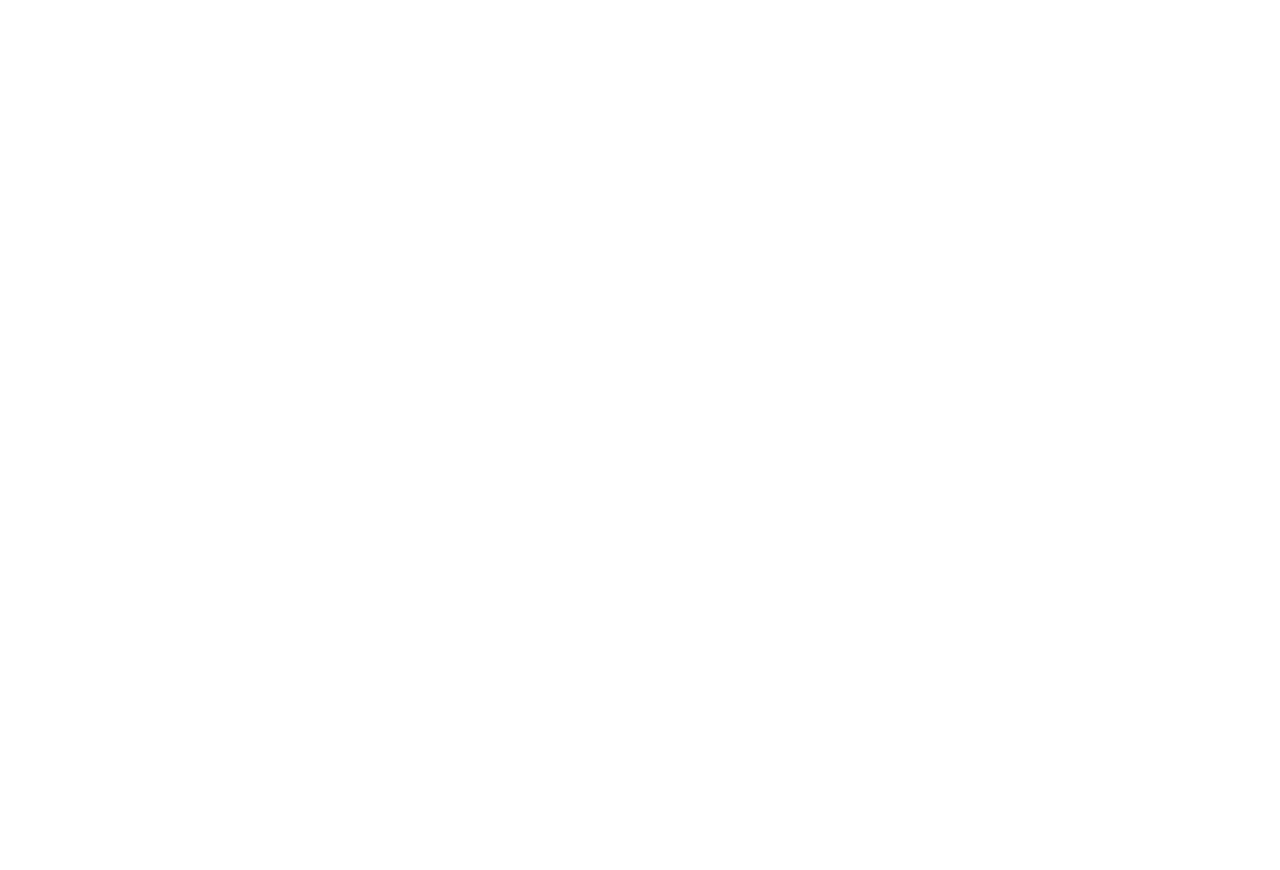
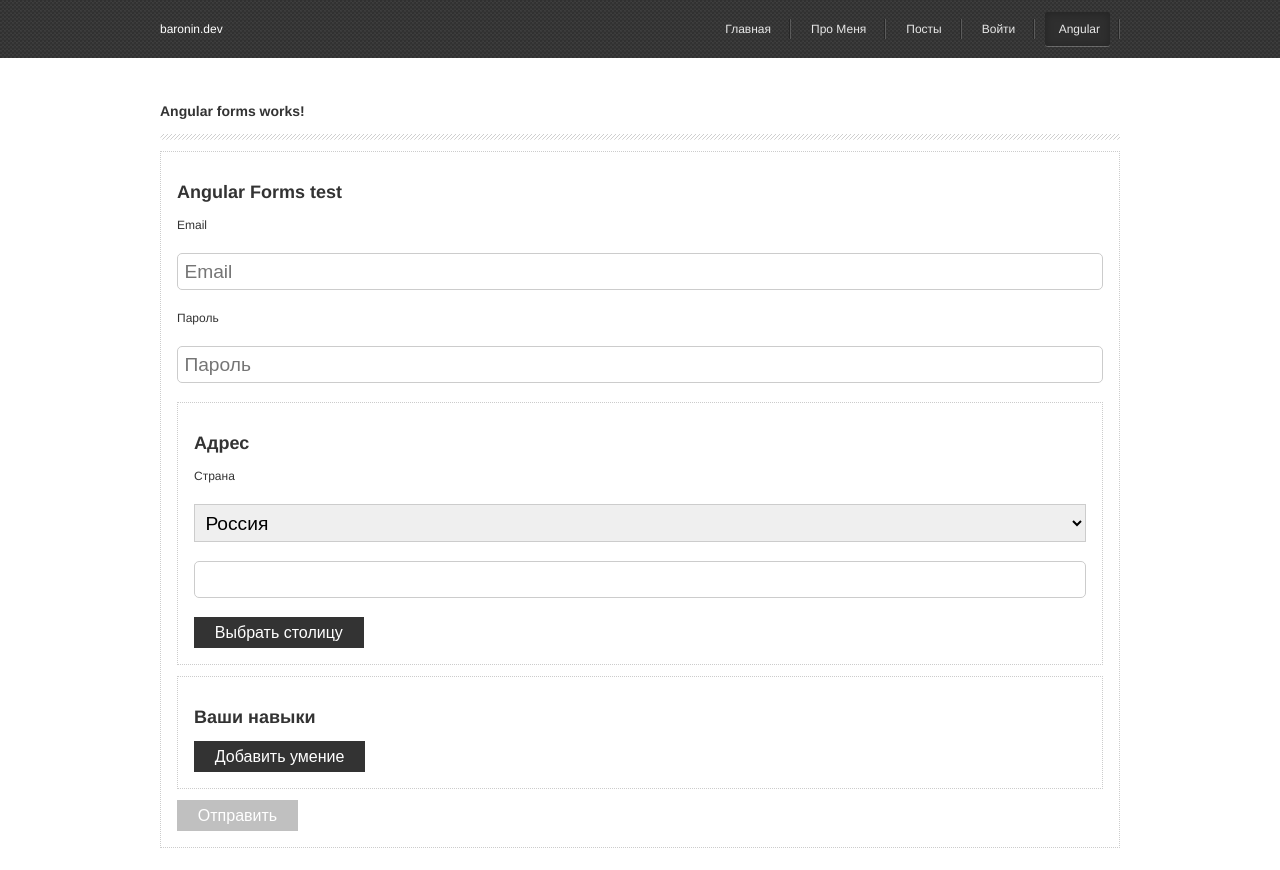
Before and after one commit to baronin/angular-blog, an Angular app: page /angular/forms in a window 1280 px wide. Before the commit this address led to /. Before the commit the page ends 800 px from the top, so only its background shows below. Built offline with nearby package versions, Linux system fonts and the light colour scheme.

Commit message:
work with form

```diff
--- a/src/app/app.routing.ts
+++ b/src/app/app.routing.ts
@@ -6,6 +6,7 @@
 import {PostsComponent} from './pages/posts/posts.component';
 import {AboutComponent} from './pages/about/about.component';
 import {AngularComponent} from './pages/angular/angular.component';
+import {FormsComponent} from './pages/angular/forms/forms.component';
 
 export const AppRoutes: Routes = [
   { path: '', component: MainComponent },
@@ -13,6 +14,7 @@
   { path: 'myPosts', component: PostsComponent },
   { path: 'about', component: AboutComponent },
   { path: 'angular', component: AngularComponent },
+  { path: 'angular/forms', component: FormsComponent },
 ];
 
 export const ROUTING: ModuleWithProviders<any> = RouterModule.forRoot(AppRoutes);
--- a/src/app/components/main-nav/main-nav.component.scss
+++ b/src/app/components/main-nav/main-nav.component.scss
@@ -1,8 +1,11 @@
 .nav {
   a {
+    position: relative;
     color: #e8e8e8;
     font-size: 12px;
     padding: 10px;
+    margin-left: 10px;
+    margin-right: 10px;
     border-radius: 3px;
     text-transform: capitalize;
     cursor: pointer;
@@ -11,5 +14,17 @@
       background: #2f2f2f;
       box-shadow: 0 1px 0 0 hsla(0,0%,100%,.25), inset 0 1px 8px 0 rgba(0,0,0,.25);
     }
+    &:after {
+      content: "";
+      position: absolute;
+      top: 50%;
+      right: -10px;
+      transform: translateY(-50%);
+      display: inline-block;
+      width: 2px;
+      background: linear-gradient(90deg,#080808,#ffffff59);
+      opacity: .902;
+      height: 20px;
+    }
   }
 }
--- a/src/app/pages/angular/angular.component.html
+++ b/src/app/pages/angular/angular.component.html
@@ -2,6 +2,8 @@
 <section>
   <div class="container">
     <h1 class="title-main">Angular works!</h1>
+    <a routerLink="/angular/forms" routerLinkActive="active-link"> Angular Forms</a>
+    <router-outlet></router-outlet>
   </div>
 </section>
 <section>
--- /dev/null
+++ b/src/app/pages/angular/forms/forms.component.html
@@ -0,0 +1,67 @@
+<app-header></app-header>
+<section>
+  <div class="container">
+    <h1 class="title-main">Angular forms works!</h1>
+    <form class="card" [formGroup]="form" (ngSubmit)="submit()">
+      <h1>Angular Forms test</h1>
+
+      <div class="form-control">
+        <label for="email">Email</label>
+        <input formControlName="email" id="email" type="text" placeholder="Email">
+        <div class="validation" *ngIf="form.get('email').invalid && form.get('email').touched">
+
+          <small *ngIf="form.get('email').errors.required">{{errorsForm.errorsForm.emailEmpty}}</small>
+          <small *ngIf="form.get('email').errors.email">{{errorsForm.errorsForm.emailInCorrect}}</small>
+        </div>
+      </div>
+
+      <div class="form-control">
+        <label for="password">Пароль</label>
+        <input formControlName="password" id="password" type="password" placeholder="Пароль">
+        <div class="validation" *ngIf="form.get('password').invalid && form.get('password').touched">
+          <small *ngIf="form.get('password').errors.required">{{errorsForm.errorsForm.passwordEmpty}}</small>
+          <small *ngIf="form.get('password').errors.minlength">
+            Длинна должны быть не менее {{form.get('password').errors.minlength.requiredLength}} <br>
+            Сейчас количевство символов {{form.get('password').errors.minlength.actualLength}}<br>
+            {{errorsForm.errorsForm.passwordMinlength}}<br>
+          </small>
+        </div>
+      </div>
+
+      <div class="card" formGroupName="address">
+        <h2>Адрес</h2>
+
+        <div class="form-control">
+          <label for="country">Страна</label>
+          <select formControlName="country" name="country" id="country">
+            <option value="ru">Россия</option>
+            <option value="ua">Украина</option>
+            <option value="by">Беларусь</option>
+          </select>
+        </div>
+
+        <div class="form-control">
+          <label>
+            <input type="text" formControlName="city">
+          </label>
+        </div>
+
+        <button class="btn" type="button" (click)="setCapital()">Выбрать столицу</button>
+      </div>
+
+      <div class="card" formGroupName="skills">
+        <h2>Ваши навыки</h2>
+        <button class="btn" type="button" (click)="addSkills()">Добавить умение</button>
+        <div class="form-control"
+            *ngFor="let control of form.get('skills').controls;
+            let i = index;">
+          <label for="skills{{i + 1}}">Skill {{i}}</label>
+          <input id="skills{{i + 1}}" type="text" [formControlName]="i">
+        </div>
+      </div>
+
+      <button class="btn" type="submit" [disabled]="form.invalid">Отправить</button>
+
+    </form>
+  </div>
+</section>
--- /dev/null
+++ b/src/app/pages/angular/forms/forms.component.scss
@@ -0,0 +1,9 @@
+input {
+  border-radius: 5px;
+  &.ng-invalid.ng-touched {
+    border-color: #ee4545;
+  }
+  &.ng-valid.ng-touched {
+    border-color: #739a27;
+  }
+}
--- /dev/null
+++ b/src/app/pages/angular/forms/forms.component.ts
@@ -0,0 +1,53 @@
+import {Component, OnInit} from '@angular/core';
+import {FormArray, FormControl, FormGroup, Validators} from '@angular/forms';
+import {constants} from '../../../сonstants/constants';
+
+@Component({
+  selector: 'app-forms',
+  templateUrl: './forms.component.html',
+  styleUrls: ['./forms.component.scss']
+})
+export class FormsComponent implements OnInit {
+
+
+  form: FormGroup;
+  errorsForm: object = constants;
+
+  constructor() {
+  }
+
+  ngOnInit(): void {
+    this.form = new FormGroup({
+      email: new FormControl('', [Validators.required, Validators.minLength(3), Validators.email]),
+      password: new FormControl(null, [Validators.required, Validators.minLength(6)]),
+      skills: new FormArray([]),
+      address: new FormGroup({
+        country: new FormControl('ru'),
+        city: new FormControl('', Validators.required),
+      })
+    });
+  }
+
+  submit(): any {
+    if (this.form.valid) {
+      const formData = {...this.form.value};
+      console.log('form: ', formData);
+    }
+  }
+
+  setCapital(): any {
+    const cityMap = {
+      ru: 'Moscow',
+      ua: 'Kyiv',
+      by: 'Minsk',
+    };
+    const cityKey = this.form.get('address').get('country').value;
+    const city = cityMap[cityKey];
+
+    this.form.patchValue({address: {city}});
+  }
+  addSkills(): any {
+    const control = new FormControl('', Validators.required);
+    (this.form.get('skills') as FormArray).push(control);
+  }
+}
--- /dev/null
+++ b/src/app/сonstants/constants.ts
@@ -0,0 +1,19 @@
+export const constants = {
+    errorsForm: {
+      emailEmpty: 'Can not be empty',
+      emailInCorrect: 'Email incorrect',
+      passwordEmpty: 'Password can not be empty',
+      passwordMinlength: 'Password should min 6 symbol',
+    },
+};
+// const constants = {
+//   errorsForm: {
+//     emailEmpty: 'Can not be empty',
+//     emailInCorrect: 'Email incorrect',
+//   }
+// };
+//
+// export default constants;
+//
+// export class constants {
+// }
--- a/src/styles.scss
+++ b/src/styles.scss
@@ -64,10 +64,13 @@
   margin-right: 0.5rem;
   transition: opacity 0.2s ease-in;
   outline: none;
-}
-
-.btn:hover {
-  opacity: 0.8;
+  &:disabled {
+    cursor: not-allowed;
+    opacity: 0.3;
+  }
+  .btn:hover {
+    opacity: 0.8;
+  }
 }
 
 .form-control {
```
Also changed, not shown: src/app/app.module.ts (+24 -9 lines).
